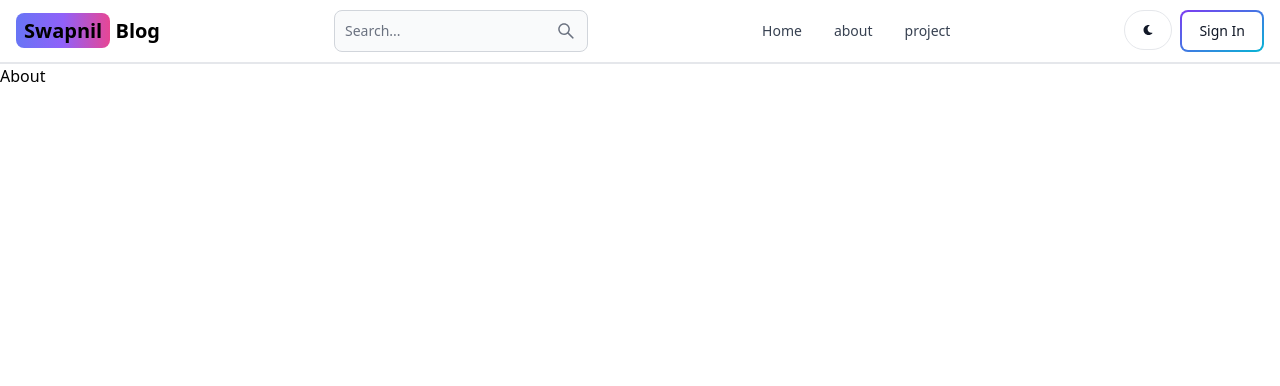
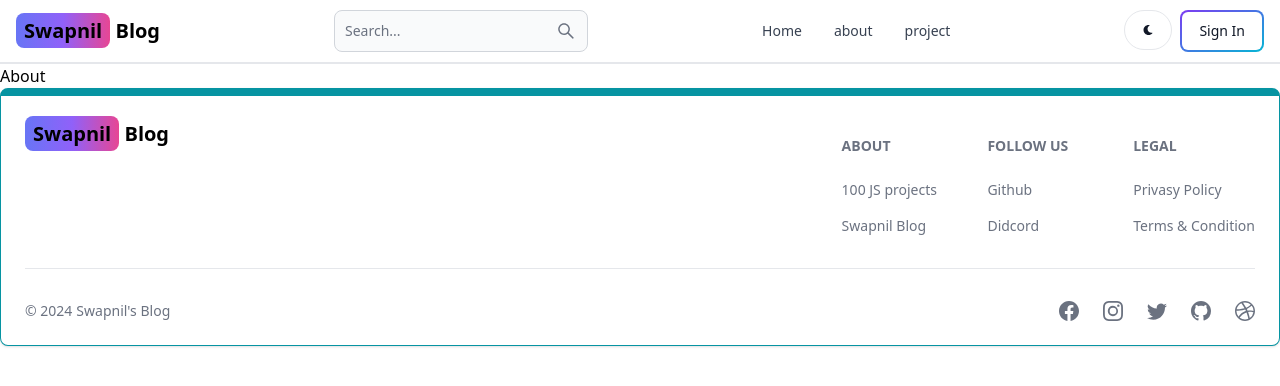
Before and after one commit to Swapnil-mindbrick-2022/mernblog, a React app in the folder client/: page /about in a window 1280 px wide. Shown: the top 386 px of the page. Built offline with nearby package versions, Linux system fonts and the light colour scheme; the HTML template or start-up script is replaced by a standard one.

Commit message:
add footer

```diff
--- a/client/src/App.jsx
+++ b/client/src/App.jsx
@@ -6,6 +6,7 @@
 import Project from "./pages/Project";
 import Dashboard from "./pages/Dashboard";
 import Header from "./component/Header";
+import Footer from "./component/FooterCom";
 
 const App = () => {
   return (
@@ -19,6 +20,7 @@
         <Route path="/project" element={<Project />} />
         <Route path="/dashboard" element={<Dashboard />} />
       </Routes>
+      <Footer/>
     </BrowserRouter>
   );
 };
--- /dev/null
+++ b/client/src/component/FooterCom.jsx
@@ -0,0 +1,113 @@
+import { Footer } from "flowbite-react";
+import { Link } from "react-router-dom";
+import {BsFacebook , BsInstagram , BsTwitter , BsGithub , BsDribbble} from 'react-icons/bs'
+const FooterCom = () => {
+  return (
+    <Footer container className="border border-t-8 border-teal-500">
+      <div className="w-full max-w-7xl  mx-auto">
+        <div className="grid w-full justify-between sm:flex md:grid-cols-1">
+          <div className="mt-f ">
+            <Link
+              to="/"
+              className="self-center whitespace-nowrap text-lg
+  sm:text-xl font-semibold dark:text-white"
+            >
+              <span
+                className="px-2 py-1 bg-gradient-to-r from-indigo-500
+      via-purple-500 to-pink-500 rounded-lg
+
+      "
+              >
+                Swapnil
+              </span>{" "}
+              Blog
+            </Link>
+          </div>
+          <div className="grid grid-cols-2 gap-8 mt-4 sm:grid-cols-3 sm:gap-6">
+            <div>
+              <Footer.Title title="About" />
+              <Footer.LinkGroup col>
+                <Footer.Link
+                  href="https://www.100jsprojects.com"
+                  target="_black"
+                  rel="noopener noreferrer"
+                >
+                  100 JS projects
+                </Footer.Link>
+
+
+                <Footer.Link
+                  href="about"
+                  target="_black"
+                  rel="noopener noreferrer"
+                >
+                  Swapnil Blog
+                </Footer.Link>
+              </Footer.LinkGroup>
+            </div>
+
+
+            <div>
+            <Footer.Title title="Follow us" />
+            <Footer.LinkGroup col>
+              <Footer.Link
+                href="https://www.github.com"
+                target="_black"
+                rel="noopener noreferrer"
+              >
+                Github
+              </Footer.Link>
+
+
+              <Footer.Link
+                href="#"
+
+              >
+               Didcord
+              </Footer.Link>
+            </Footer.LinkGroup>
+          </div>
+
+
+          <div>
+          <Footer.Title title="Legal" />
+          <Footer.LinkGroup col>
+            <Footer.Link
+              href="#"
+
+            >
+              Privasy Policy
+            </Footer.Link>
+
+
+            <Footer.Link
+              href="#"
+
+            >
+             Terms &amp; Condition
+            </Footer.Link>
+          </Footer.LinkGroup>
+        </div>
+          </div>
+        </div>
+
+        <Footer.Divider />
+        <div className="w-full sm:flex sm:item-center sm:justify-between">
+
+        <Footer.Copyright  href="#" by="Swapnil's Blog" year ={new Date().getFullYear()}/>
+        <div className="flex gap-6 sm:mt-0 mt-4 sm:justify-center">
+        <Footer.Icon href="#" icon={BsFacebook} />
+        <Footer.Icon href="#" icon={BsInstagram} />
+        <Footer.Icon href="#" icon={BsTwitter} />
+        <Footer.Icon href="#" icon={BsGithub} />
+        <Footer.Icon href="#" icon={BsDribbble} />
+
+        </div>
+
+        </div>
+      </div>
+    </Footer>
+  );
+};
+
+export default FooterCom;
```
